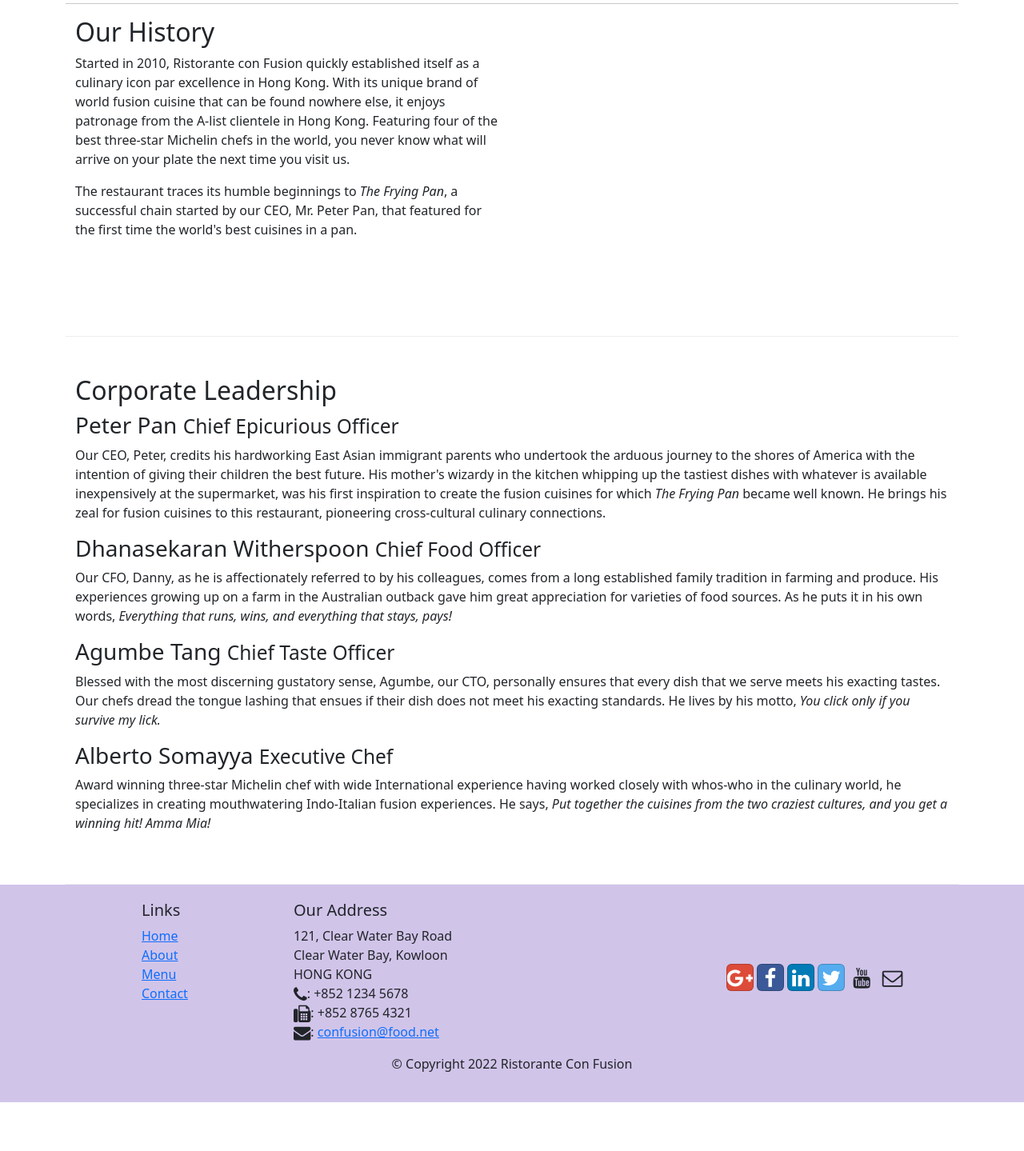
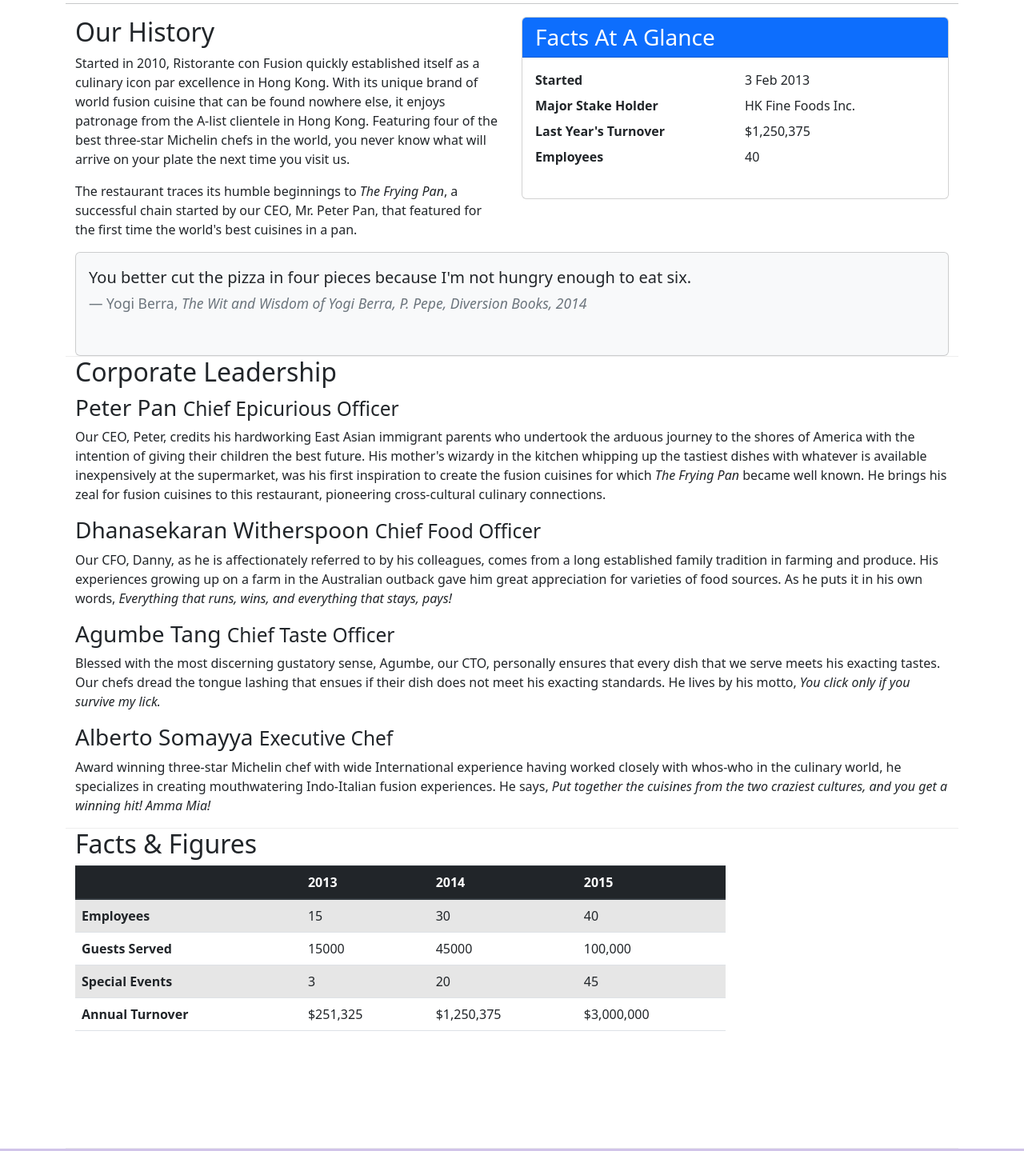
Before and after one commit to TropicalXU/conFusion-1, a website: page aboutus.html in a window 1280 px wide. Shown: the part 420-1859 px from the top of the page at 80% size. Before the commit the page ends 1798 px from the top, so only its background shows below. Drawn offline with nearby package versions, Linux system fonts and the light colour scheme.

Commit message:
adding card/table

```diff
--- a/aboutus.html
+++ b/aboutus.html
@@ -104,12 +104,41 @@ footer {
                 <p>Started in 2010, Ristorante con Fusion quickly established itself as a culinary icon par excellence in Hong Kong. With its unique brand of world fusion cuisine that can be found nowhere else, it enjoys patronage from the A-list clientele in Hong Kong.  Featuring four of the best three-star Michelin chefs in the world, you never know what will arrive on your plate the next time you visit us.</p>
                 <p>The restaurant traces its humble beginnings to <em>The Frying Pan</em>, a successful chain started by our CEO, Mr. Peter Pan, that featured for the first time the world's best cuisines in a pan.</p>
             </div>
-            <div>
+            <div class="col-sm">
+                <div class="card">
+                    <h3 class="card-header bg-primary text-white">Facts At A Glance</h3>
+                    <div class="card-body">
+                        <dl class="row">
+                            <dt class="col-6">Started</dt>
+                            <dd class="col-6">3 Feb 2013</dd>
+                            <dt class="col-6">Major Stake Holder</dt>
+                            <dd class="col-6">HK Fine Foods Inc.</dd>
+                            <dt class="col-6">Last Year's Turnover</dt>
+                            <dd class="col-6">$1,250,375</dd>
+                            <dt class="col-6">Employees</dt>
+                            <dd class="col-6">40</dd>
+                        </dl>
+                    </div>
+                </div>
+            </div>
+            <div class="col-12">
+                <div class="card card-body bg-light">
+                    <blockquote class="blockquote">
+                        <p class="mb-0">You better cut the pizza in four pieces
+                            because I'm not hungry enough to eat six.
+                        </p>
+                        <footer class="blockquote-footer bg-light">Yogi Berra,
+                            <cite title="Source Title">The Wit and Wisdom
+                                of Yogi Berra, P. Pepe, Diversion Books, 2014
+                            </cite>
+                        </footer>
+                    </blockquote>
+                </div>
             </div>
         </div>
 
 
-        <div class="row row-content py-5">
+        <div class="row row-content">
             <div class="col-12">
                 <h2>Corporate Leadership</h2>
                 <h3>Peter Pan <small>Chief Epicurious Officer</small></h3>
@@ -121,6 +150,50 @@ footer {
                 <h3>Alberto Somayya <small>Executive Chef</small></h3>
                 <p class="d-sm-block d-none">Award winning three-star Michelin chef with wide International experience having worked closely with whos-who in the culinary world, he specializes in creating mouthwatering Indo-Italian fusion experiences. He says, <em>Put together the cuisines from the two craziest cultures, and you get a winning hit! Amma Mia!</em></p>
             </div>
+       </div>
+       <div class="row row-content">
+        <div class="col-12 col-sm-9">
+            <h2>Facts &amp; Figures</h2>
+            <div class="table-responsive">
+                <table class="table table-striped">
+                    <thead class="thead-dark">
+                        <tr>
+                            <th>&nbsp;</th>
+                            <th>2013</th>
+                            <th>2014</th>
+                            <th>2015</th>
+                        </tr>
+                    </thead>
+                    <tbody>
+                        <tr>
+                            <th>Employees</th>
+                            <td>15</td>
+                            <td>30</td>
+                            <td>40</td>
+                        </tr>
+                        <tr>
+                            <th>Guests Served</th>
+                            <td>15000</td>
+                            <td>45000</td>
+                            <td>100,000</td>
+                        </tr>
+                        <tr>
+                            <th>Special Events</th>
+                            <td>3</td>
+                            <td>20</td>
+                            <td>45</td>
+                        </tr>
+                        <tr>
+                            <th>Annual Turnover</th>
+                            <td>$251,325</td>
+                            <td>$1,250,375</td>
+                            <td>$3,000,000</td>
+                        </tr>
+                    </tbody>
+                </table>
+            </div>
+        </div>
+        <div class="col-12 col-sm-3"></div>
        </div>
 
     </div>
```
